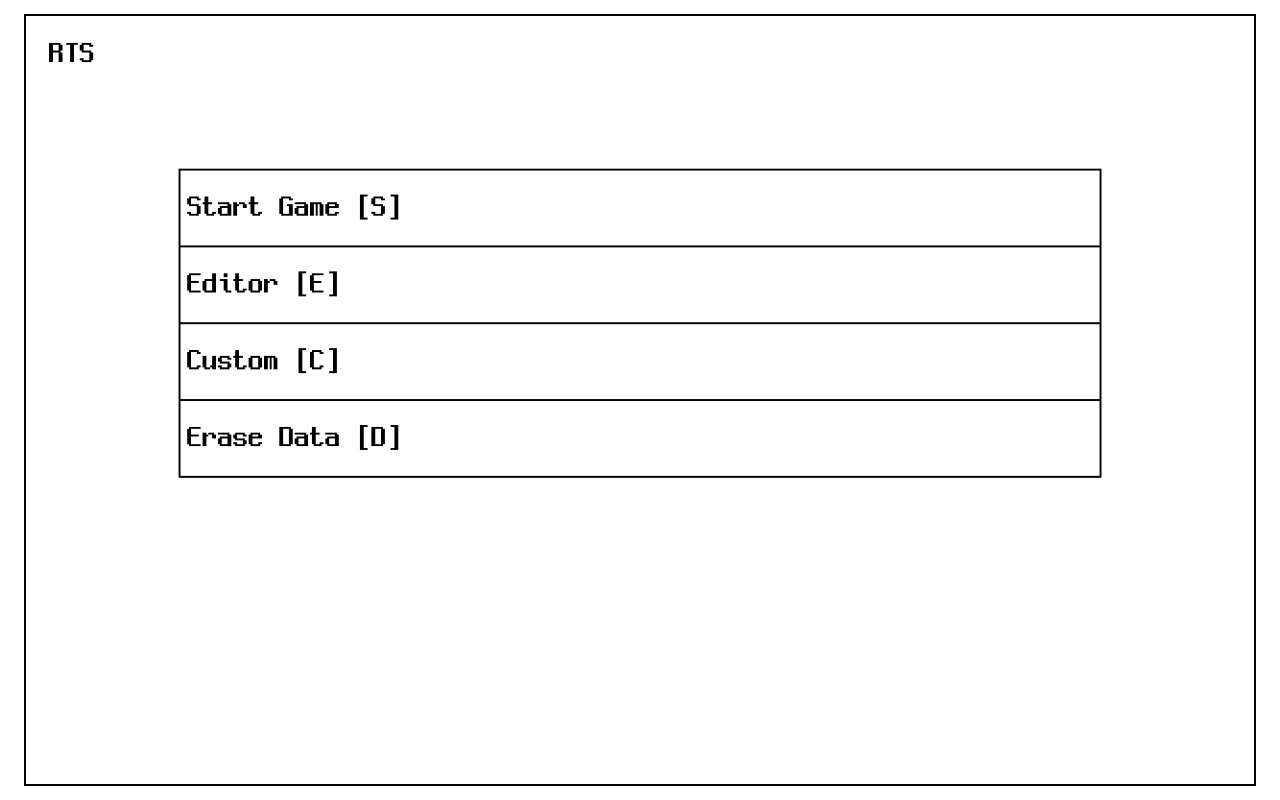
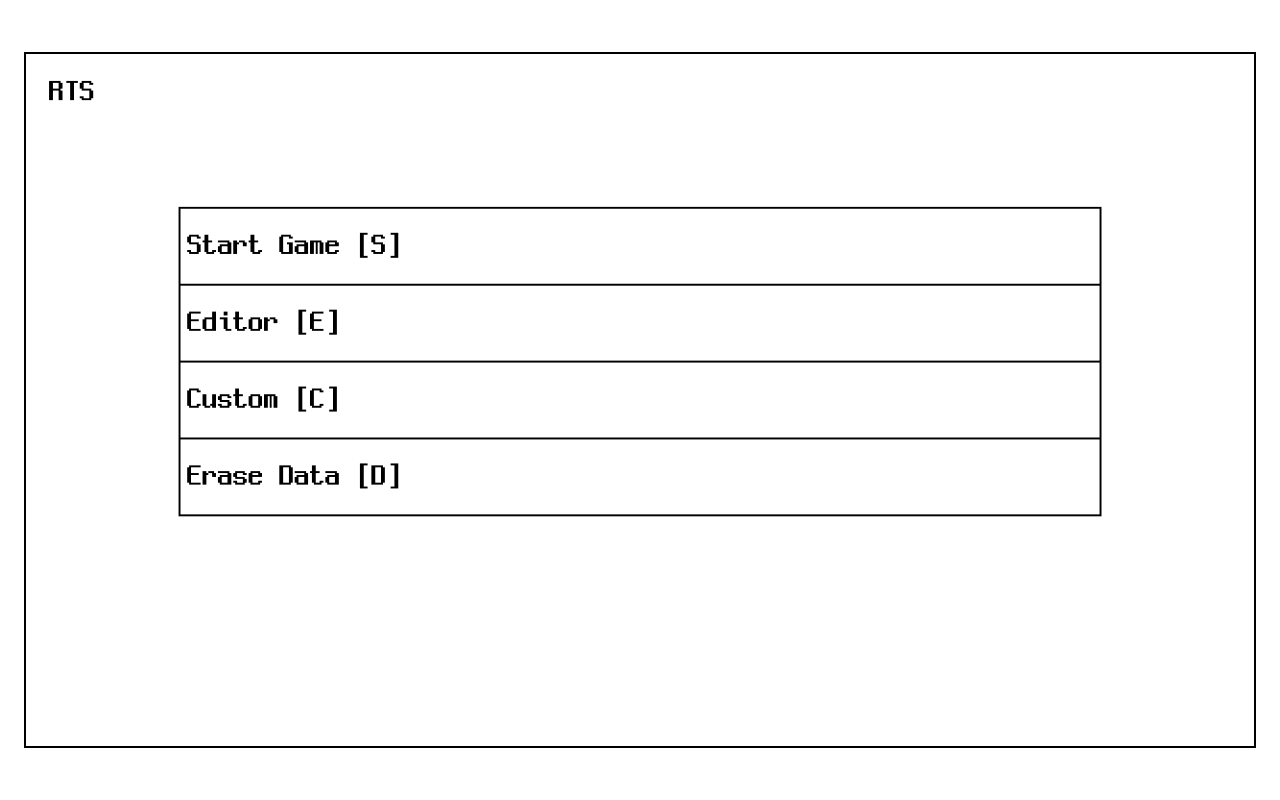
Before and after one commit to pupungeggang4/Web-RTS, a website: page Game/index.html in a window 1280 px wide. Drawn offline with Linux system fonts and the light colour scheme.

Commit message:
Changed Resolution

```diff
--- a/Game/Script/Render.js
+++ b/Game/Script/Render.js
@@ -6,8 +6,8 @@ class Render {
         ctx.strokeStyle = 'black'
         ctx.lineWidth = 2
         ctx.fillStyle = 'white'
-        ctx.clearRect(0, 0, 1280, 800)
-        ctx.fillRect(0, 0, 1280, 800)
+        ctx.clearRect(0, 0, 1280, 720)
+        ctx.fillRect(0, 0, 1280, 720)
         ctx.fillStyle = 'black'
     }
 
--- a/Game/Script/UI.js
+++ b/Game/Script/UI.js
@@ -14,5 +14,14 @@ const UI = {
     levelselect: {
         textTitle: [24, 24],
         buttonBack: [1180, 20, 80, 80],
+    },
+
+    menu: {
+        rect: [320, 240, 640, 240],
+        textPaused: [328, 324],
+        buttonResume: [320, 320, 640, 80],
+        textResume: [328, 344],
+        buttonExit: [320, 400, 640, 80],
+        textExit: [328, 424],
     }
 }
--- a/Game/index.html
+++ b/Game/index.html
@@ -28,7 +28,7 @@
         </style>
     </head>
     <body>
-        <canvas id="screen" width="1280" height="800"></canvas>
+        <canvas id="screen" width="1280" height="720"></canvas>
         <script src="Script/Asset.js"></script>
         <script src="Script/Const.js"></script>
         <script src="Script/UI.js"></script>
--- a/main.js
+++ b/main.js
@@ -3,7 +3,7 @@ const { app, BrowserWindow } = require('electron')
 const createWindow = () => {
     const win = new BrowserWindow({
         width: 1280,
-        height: 800
+        height: 720
     })
 
     win.loadFile('Game/index.html')
```
